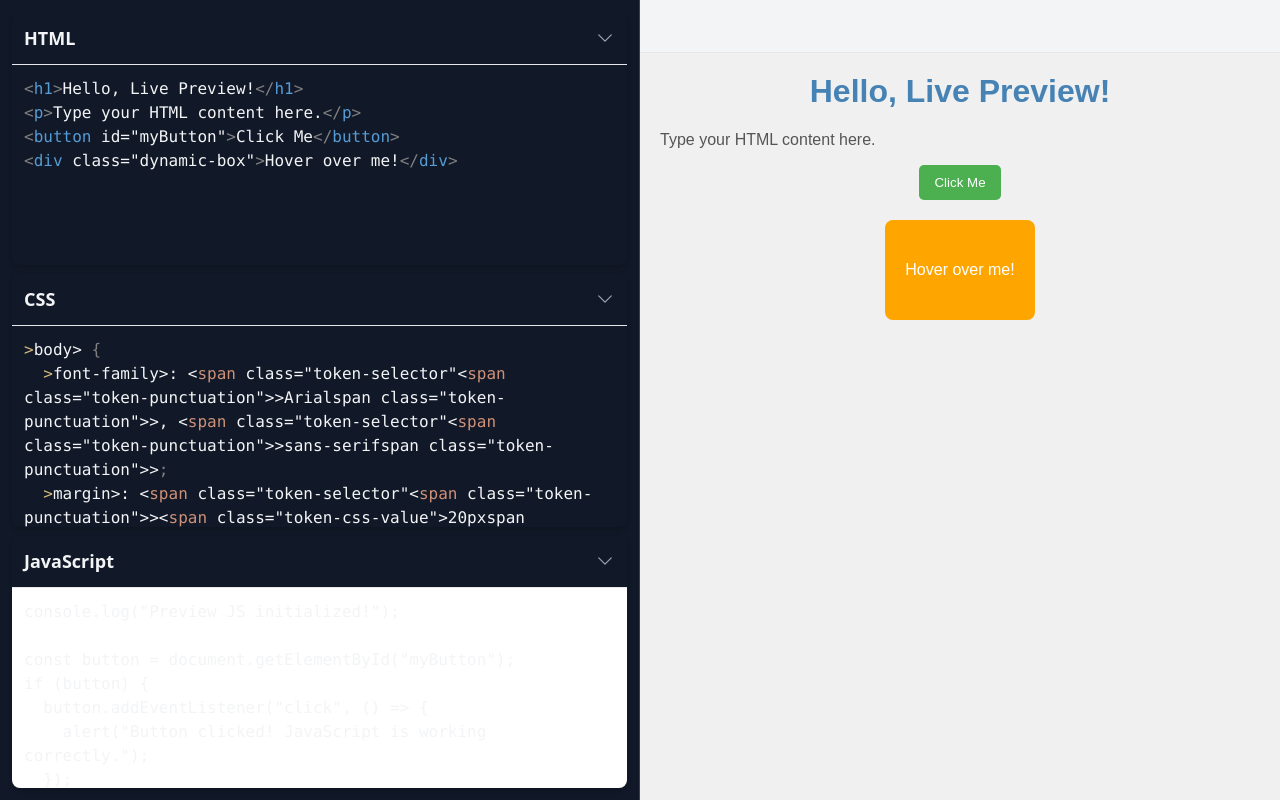
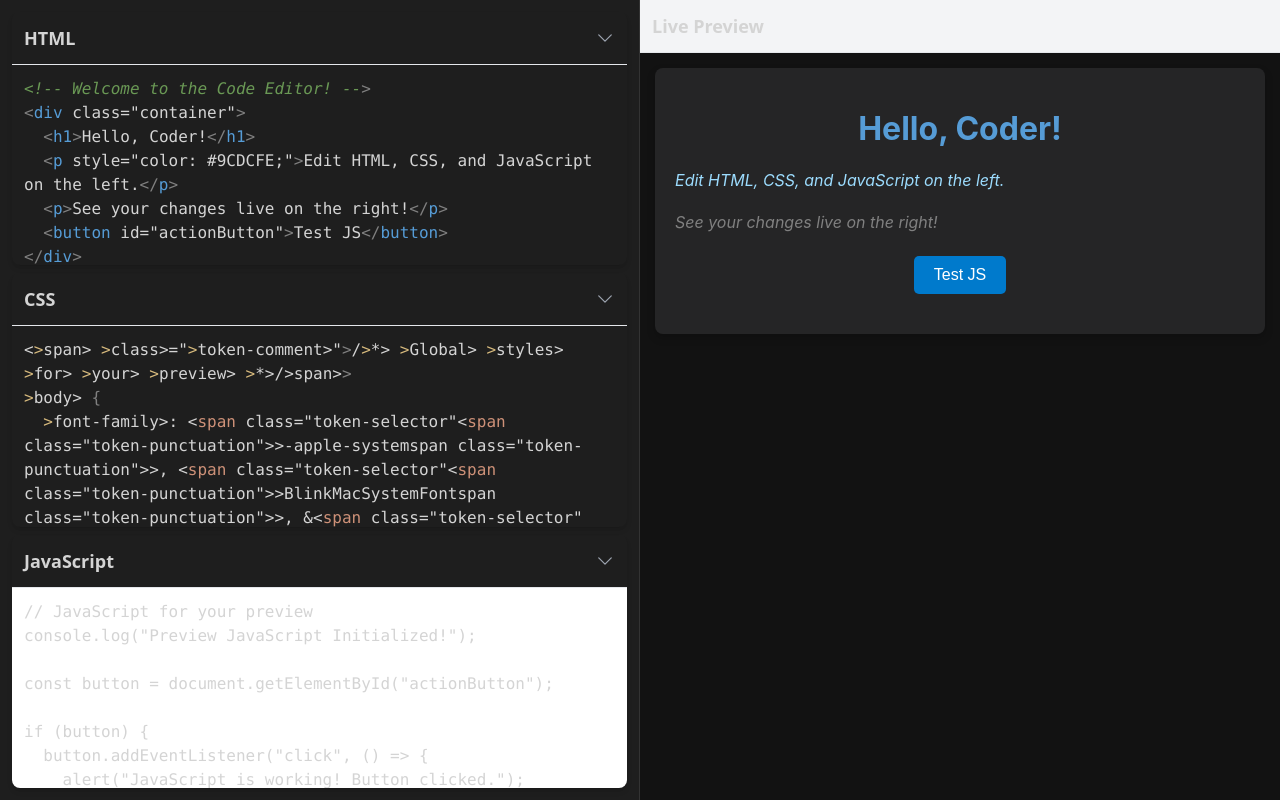
Before and after one commit to ManouarRed/live-code-editor, a React (Vite) app: page / in a window 1280 px wide. Built offline with nearby package versions, Linux system fonts and the light colour scheme.

Commit message:
Update App.tsx

```diff
--- a/App.tsx
+++ b/App.tsx
@@ -4,85 +4,100 @@ import { CodeEditor } from './components/CodeEditor';
 import { PreviewWindow } from './components/PreviewWindow';
 import type { CodeState } from './types';
 
-const DEFAULT_HTML = `<h1>Hello, Live Preview!</h1>
-<p>Type your HTML content here.</p>
-<button id="myButton">Click Me</button>
-<div class="dynamic-box">Hover over me!</div>
+const DEFAULT_HTML = `<!-- Welcome to the Code Editor! -->
+<div class="container">
+  <h1>Hello, Coder!</h1>
+  <p style="color: #9CDCFE;">Edit HTML, CSS, and JavaScript on the left.</p>
+  <p>See your changes live on the right!</p>
+  <button id="actionButton">Test JS</button>
+</div>
+
+<style>
+  /* You can also embed styles here */
+  .container {
+    padding: 20px;
+    border-radius: 8px;
+    background-color: #252526; /* Slightly different from main editor bg */
+    box-shadow: 0 4px 8px rgba(0,0,0,0.2);
+  }
+</style>
 `;
 
-const DEFAULT_CSS = `body {
-  font-family: Arial, sans-serif;
-  margin: 20px;
-  background-color: #f0f0f0;
-  color: #333;
+const DEFAULT_CSS = `/* Global styles for your preview */
+body {
+  font-family: -apple-system, BlinkMacSystemFont, 'Segoe UI', Roboto, Helvetica, Arial, sans-serif;
+  margin: 0;
+  padding: 15px;
+  background-color: #121212; /* Dark background for preview content */
+  color: var(--theme-text-primary, #D4D4D4);
   transition: background-color 0.3s ease;
 }
 
 h1 {
-  color: steelblue;
+  color: #569CD6; /* Blue for headings */
   text-align: center;
+  margin-bottom: 20px;
 }
 
 p {
-  color: #555;
+  line-height: 1.6;
+  margin-bottom: 10px;
 }
 
 button {
-  padding: 10px 15px;
-  background-color: #4CAF50; /* Green */
+  display: block;
+  margin: 20px auto;
+  padding: 10px 20px;
+  background-color: #007ACC;
   color: white;
   border: none;
   border-radius: 5px;
   cursor: pointer;
-  display: block;
-  margin: 10px auto;
-  transition: background-color 0.3s ease;
+  font-size: 1em;
+  transition: background-color 0.2s ease;
 }
 
 button:hover {
-  background-color: #45a049;
+  background-color: #005A9E;
 }
 
-.dynamic-box {
-  width: 150px;
-  height: 100px;
-  background-color: orange;
-  color: white;
-  display: flex;
-  align-items: center;
-  justify-content: center;
-  margin: 20px auto;
-  border-radius: 8px;
-  text-align: center;
-  transition: transform 0.3s ease, box-shadow 0.3s ease;
-}
-
-.dynamic-box:hover {
-  transform: scale(1.1);
-  box-shadow: 0 4px 15px rgba(0,0,0,0.2);
+/* Example of a more specific selector */
+.container > p {
+  font-style: italic;
+  color: #808080; /* Secondary text color */
 }
 `;
 
-const DEFAULT_JS = `console.log("Preview JS initialized!");
+const DEFAULT_JS = `// JavaScript for your preview
+console.log("Preview JavaScript Initialized!");
 
-const button = document.getElementById("myButton");
+const button = document.getElementById("actionButton");
+
 if (button) {
   button.addEventListener("click", () => {
-    alert("Button clicked! JavaScript is working correctly.");
+    alert("JavaScript is working! Button clicked.");
+
+    const header = document.querySelector('h1');
+    if (header) {
+      header.textContent = "JS Executed!";
+      header.style.color = '#B5CEA8'; // Change color on action
+    }
   });
 }
 
-const dynamicBox = document.querySelector(".dynamic-box");
-if (dynamicBox) {
-  dynamicBox.addEventListener("mouseenter", () => {
-    dynamicBox.textContent = "Magic!";
-    document.body.style.backgroundColor = "#e0e0ff";
-  });
-  dynamicBox.addEventListener("mouseleave", () => {
-    dynamicBox.textContent = "Hover over me!";
-    document.body.style.backgroundColor = "#f0f0f0";
-  });
+// Example: Add a new element
+function addDynamicMessage() {
+  const container = document.querySelector('.container');
+  if (container) {
+    const newMessage = document.createElement('p');
+    newMessage.textContent = 'This message was added by JavaScript dynamically.';
+    newMessage.style.color = '#CE9178'; // Orange-brown
+    container.appendChild(newMessage);
+  }
 }
+
+// Call it after a delay
+setTimeout(addDynamicMessage, 1500);
 `;
 
 const App: React.FC = () => {
@@ -105,8 +120,8 @@ const App: React.FC = () => {
   }, []);
 
   return (
-    <div className="flex flex-col md:flex-row h-screen bg-gray-900 text-gray-100">
-      <div className="md:w-1/2 w-full h-1/2 md:h-full flex flex-col p-1 border-r border-gray-700">
+    <div className="flex flex-col md:flex-row h-screen bg-[var(--theme-bg-global)] text-[var(--theme-text-primary)]">
+      <div className="md:w-1/2 w-full h-1/2 md:h-full flex flex-col p-1 border-r editor-border-strong">
         <CodeEditor
           html={code.html}
           css={code.css}
```
